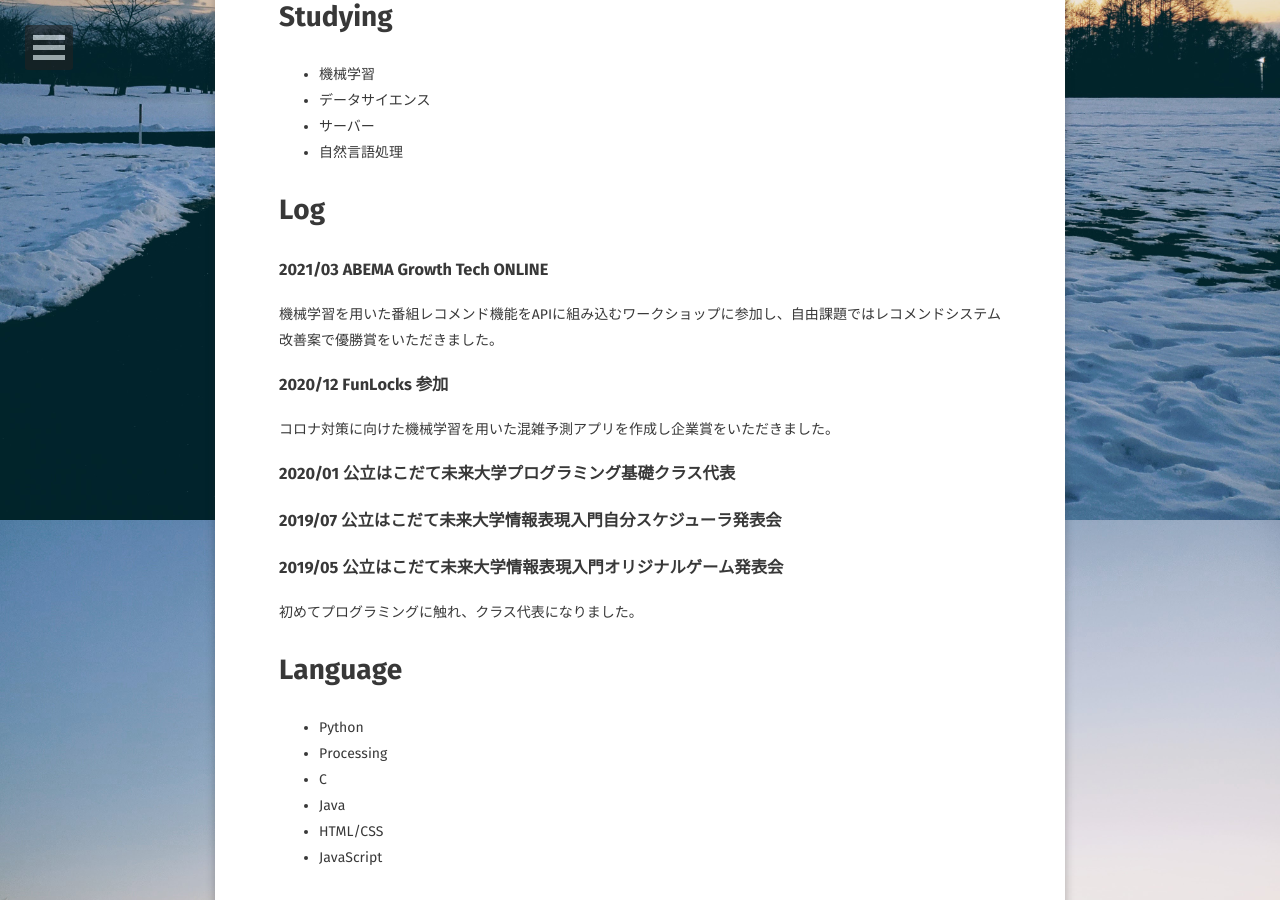
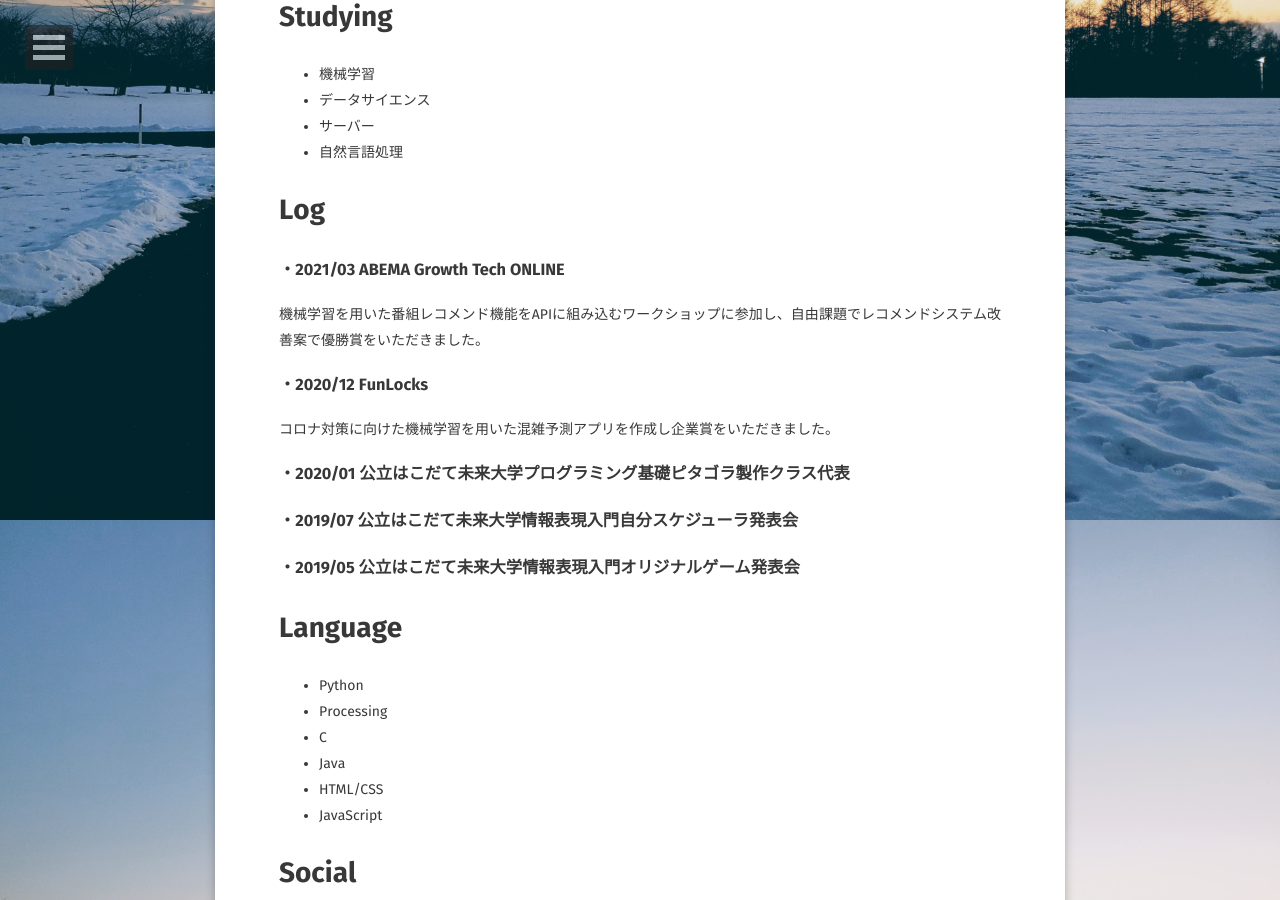
Before and after one commit to marbou090/marbou090.github.io, a Jekyll site: the page built from about/index.md, in a window 1280 px wide and 900 px high, scrolled down 440 px. Built offline with Jekyll 4.4.1, drawn with Linux system fonts in a browser that asks for light colours; some web fonts are replaced.

Commit message:
update log

```diff
--- a/about/index.md
+++ b/about/index.md
@@ -17,14 +17,13 @@ mathjax: true
 + 自然言語処理
 
 # Log
-### 2021/03 ABEMA Growth Tech ONLINE
-機械学習を用いた番組レコメンド機能をAPIに組み込むワークショップに参加し、自由課題ではレコメンドシステム改善案で優勝賞をいただきました。
-### 2020/12 FunLocks 参加
+### ・2021/03 ABEMA Growth Tech ONLINE
+機械学習を用いた番組レコメンド機能をAPIに組み込むワークショップに参加し、自由課題でレコメンドシステム改善案で優勝賞をいただきました。
+### ・2020/12 FunLocks
 コロナ対策に向けた機械学習を用いた混雑予測アプリを作成し企業賞をいただきました。
-### 2020/01 公立はこだて未来大学プログラミング基礎クラス代表
-### 2019/07 公立はこだて未来大学情報表現入門自分スケジューラ発表会
-### 2019/05 公立はこだて未来大学情報表現入門オリジナルゲーム発表会
-初めてプログラミングに触れ、クラス代表になりました。
+### ・2020/01 公立はこだて未来大学プログラミング基礎ピタゴラ製作クラス代表
+### ・2019/07 公立はこだて未来大学情報表現入門自分スケジューラ発表会
+### ・2019/05 公立はこだて未来大学情報表現入門オリジナルゲーム発表会
 
 # Language
 + Python
```
